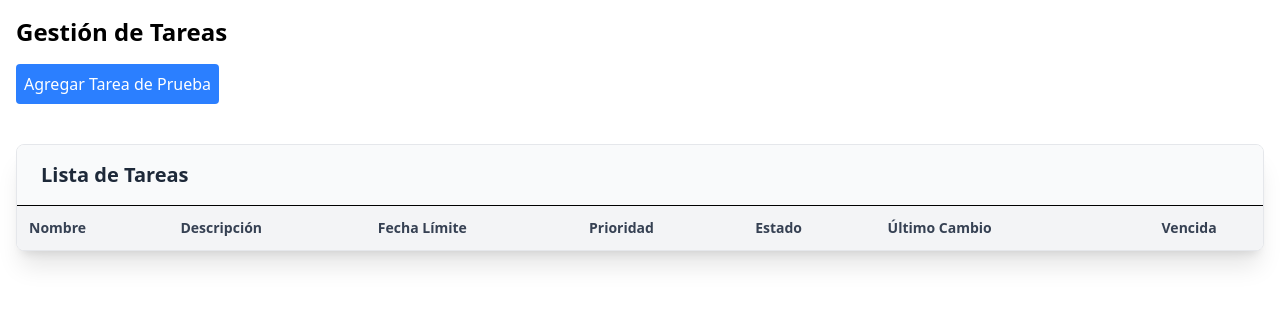
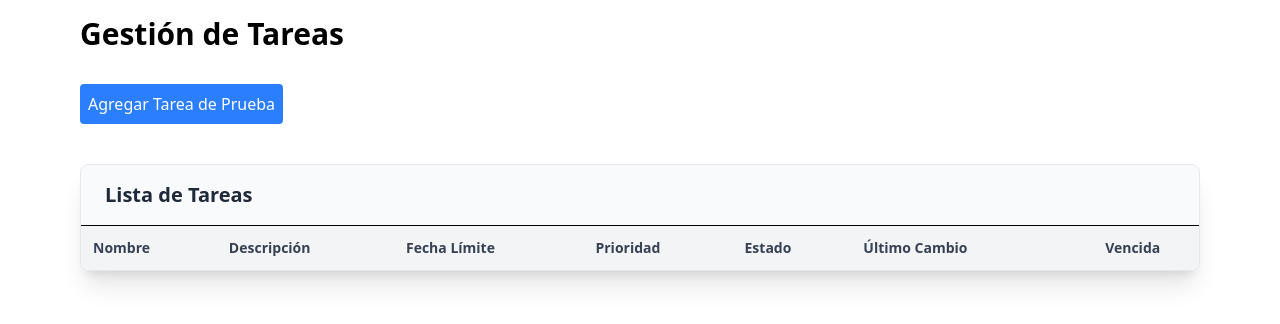
Before and after one commit to JasonHN06/G3-GestionDeTareas-T50, a React (Vite) app: page / in a window 1280 px wide. Shown: the top 324 px of the page. Built offline with nearby package versions, Linux system fonts and the light colour scheme.

Commit message:
UI lista de tareas final: tabla profesional, badges, vencidas corregido y lógica integrada

```diff
--- a/src/App.tsx
+++ b/src/App.tsx
@@ -9,7 +9,7 @@ function App() {
     addTask({
       nombre: "Tarea de Prueba",
       descripcion: "Descripción de prueba",
-      fechaLimite: new Date("2025-11-15"),
+      fechaLimite: new Date("2025-12-01"),
       prioridad: "Alta",
     });
   };
@@ -18,8 +18,8 @@ function App() {
   const tareasParaMostrar = marcarTareasVencidas(tareasOrdenadas);
 
   return (
-    <div className="p-4">
-      <h1 className="text-2xl font-bold">Gestión de Tareas</h1>
+    <div className="p-4 max-w-6xl mx-auto">
+      <h1 className="text-3xl font-bold mb-4">Gestión de Tareas</h1>
 
       <button
         onClick={handleAddTestTask}
@@ -28,7 +28,7 @@ function App() {
         Agregar Tarea de Prueba
       </button>
 
-      {/* AQUÍ VA TU COMPONENTE PROFESIONAL */}
+      {/* TU TABLA PROFESIONAL */}
       <TaskList tasks={tareasParaMostrar} />
     </div>
   );
--- a/src/types/task.ts
+++ b/src/types/task.ts
@@ -3,8 +3,8 @@ export interface Task {
   nombre: string;
   descripcion: string;
   fechaLimite: Date;
-  prioridad: string;
+  prioridad: "Alta" | "Media" | "Baja";
   estado: string;
-  fechaUltimoCambio?: Date;
-  vencida?: boolean;  // <- AGREGAR ESTO
+  fechaUltimoCambio?: Date | null;
+  vencida?: boolean;
 }
```
